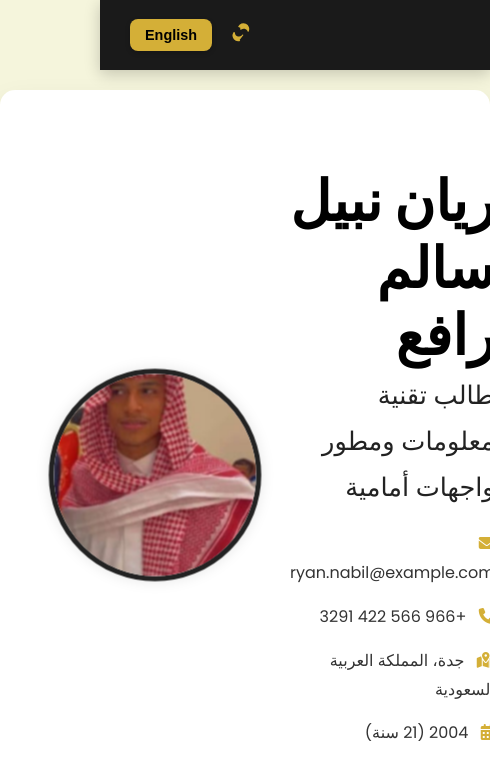
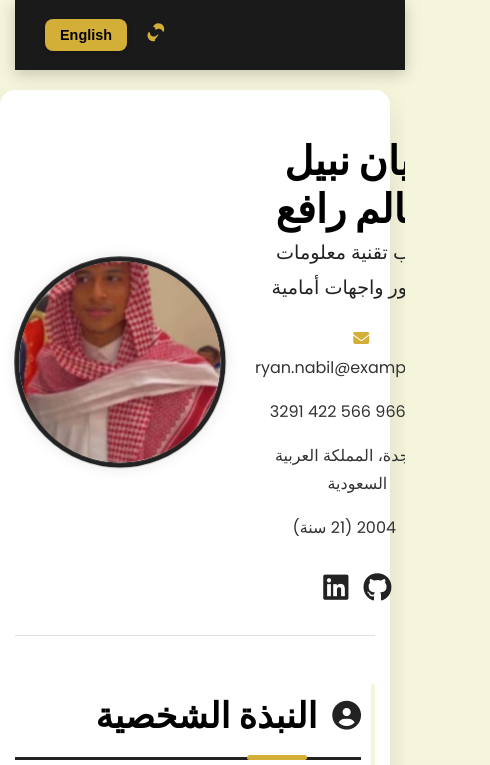
Before and after one commit to rnbyl4678-coder/rayancv, a plain HTML site: page index.html in a window 390 px wide. Shown: the top 765 px of the page, 490 px wide, since content can reach past the window. Drawn offline with nearby package versions, Linux system fonts and the light colour scheme.

Commit message:
السيره الذاتيه

```diff
--- a/styles.css
+++ b/styles.css
@@ -30,6 +30,8 @@
   background-color: var(--bg-color);
   color: var(--text-color);
   margin: 0;
+  /* إضافة Padding للحواف على الجوال */
+  padding: 0 15px;
   box-sizing: border-box;
   transition: background-color 0.5s ease;
   padding-top: 90px;
@@ -40,7 +42,8 @@
   max-width: 950px;
   margin: auto;
   background-color: var(--light-bg);
-  padding: 40px 50px;
+  /* تعديل Padding ليكون أكثر استجابة */
+  padding: 40px 30px;
   border-radius: var(--border-radius-large);
   box-shadow: 0 15px 30px var(--shadow-color);
   display: flex;
@@ -624,6 +627,11 @@
 
 /* Desktop styles */
 @media (min-width: 769px) {
+  /* تعديل Padding في #root ليتناسب مع الشاشات الأكبر */
+  #root {
+    padding: 40px 50px;
+  }
+
   .navbar-toggle {
     display: none;
   }
@@ -636,7 +644,38 @@
     background-color: transparent;
     transform: translateY(0);
   }
+  /* كسر تنسيق Header على الجوال */
+  header {
+    flex-direction: row !important;
+    align-items: center;
+    text-align: initial;
+  }
 }
+
+/* تعديل مهم: كسر تنسيق Header على الشاشات الصغيرة (Mobile) */
+@media (max-width: 768px) {
+  header {
+    flex-direction: column; /* جعل الصورة والعنوان تحت بعض */
+    align-items: center;
+    text-align: center;
+  }
+  h1 {
+    font-size: 2.5rem; /* تصغير حجم الخط على الجوال */
+  }
+  header p {
+    font-size: 1.2rem;
+  }
+  .contact-info {
+    justify-content: center; /* توسيط معلومات الاتصال */
+  }
+  .social-links {
+    justify-content: center; /* توسيط أيقونات التواصل */
+  }
+  #root {
+    padding: 20px 15px; /* تقليل الحشو الداخلي في المربع الرئيسي */
+  }
+}
+
 
 /* RTL-specific styles */
 [dir="rtl"] .navbar-container {
@@ -645,6 +684,7 @@
 [dir="rtl"] .navbar-toggle {
   order: 3;
 }
+/* تصحيح الخطأ الإملائي: تم تغيير "1ز" إلى "1" */
 [dir="rtl"] .utility-buttons {
   order: 1;
 }
```
